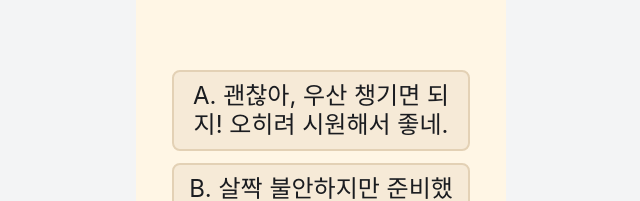
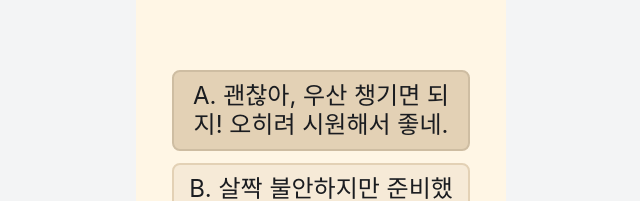
Before and after one commit to kakao-tech-campus-3rd-step3/Team4_FE, a React (Vite) app: page /onboarding/test in a window 1280 px wide. Shown: the part 432-633 px from the top of the page, without its empty margins (319-959 px from the left). Built offline with nearby package versions, Linux system fonts and the light colour scheme; grey boxes are pictures that could not be loaded; a web font is replaced by a local one.

Commit message:
feat: 테스트 결과 타입 추가

```diff
--- a/src/api/types.ts
+++ b/src/api/types.ts
@@ -56,4 +56,9 @@ export type OnboardingTest = {
   imageUrl: string;
 };
 
+export type AnswerType = {
+  questionId: number;
+  choiceIndex: number;
+};
+
 export type LoginRes = { accessToken: string; refreshToken: string };
--- a/src/pages/Onboarding/Test.tsx
+++ b/src/pages/Onboarding/Test.tsx
@@ -1,5 +1,5 @@
-import { useState } from 'react';
-import type { OnboardingTest } from '../../api/types';
+import { useRef, useState } from 'react';
+import { type AnswerType, type OnboardingTest } from '../../api/types';
 import { Typography } from '../../components/common/Typography';
 import mocks from '../../mockSetup';
 import { semanticColors } from '../../styles/theme/colors';
@@ -21,17 +21,28 @@ function Test() {
   const totalTests = tests.length;
 
   const [currentTestIdx, setCurrentTestIdx] = useState<number>(0);
-  const [selectedAnswer, setSelectedAnswer] = useState<string>('');
+  const [selectedAnswerIndex, setSelectedAnswerIndex] = useState<number>(0);
 
   const [progressPercent, setProgressPercent] = useState<number>(0);
 
   const currentTest: OnboardingTest = tests[currentTestIdx];
 
+  const answersRef = useRef<AnswerType[]>([]);
+
   const handleNext = () => {
+    answersRef.current.push({
+      questionId: currentTest.id,
+      choiceIndex: selectedAnswerIndex,
+    });
+    setSelectedAnswerIndex(0);
+
     if (currentTestIdx < totalTests - 1) {
       setCurrentTestIdx(currentTestIdx + 1);
       setProgressPercent(((currentTestIdx + 1) / totalTests) * 100);
+      return;
     }
+
+    console.log(answersRef.current);
   };
 
   return (
@@ -57,11 +68,11 @@ function Test() {
 
         {/* 선택 버튼들 */}
         <Answers>
-          {currentTest.answer.map((answer) => (
+          {currentTest.answer.map((answer, index) => (
             <AnswerButton
               key={answer}
-              selected={selectedAnswer === answer}
-              onClick={() => setSelectedAnswer(answer)}
+              selected={selectedAnswerIndex === index}
+              onClick={() => setSelectedAnswerIndex(index)}
             >
               <Typography variant="label2Regular" style={{ color: semanticColors.text.default }}>
                 {answer}
```
